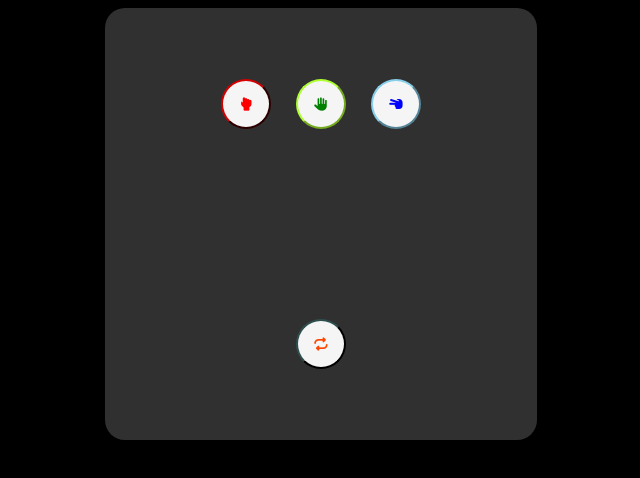
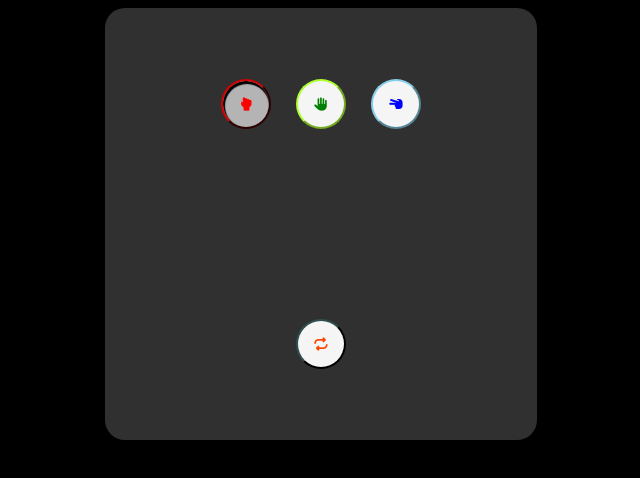
Before and after one commit to hmody360/Rock-Paper-Scissors-Game, a plain HTML site: page index.html in a window 1280 px wide. In both pictures the pointer is over the button 565 px from the left and 104 px from the top of the page. Shown: the whole page, without its empty margins (319-959 px from the left). Drawn offline with Linux system fonts and the light colour scheme.

Commit message:
feature: added better UI/UX

```diff
--- a/style.css
+++ b/style.css
@@ -49,6 +49,10 @@
     background: var(--Btn-bg-color);
     border-radius: var(--Btn-border-radius);
 }
+.rpsBtn:hover, #resetBtn:hover {
+    background: rgb(180,180,180);
+    box-shadow: inset black 1px 2px 1px 1px;
+}
 
 #rockBtn {
     border-color: maroon;
```
